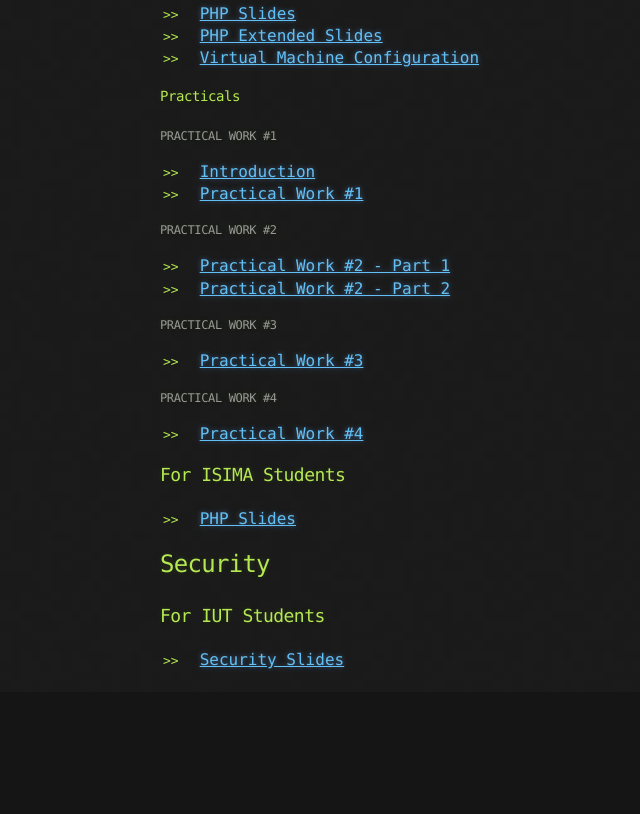
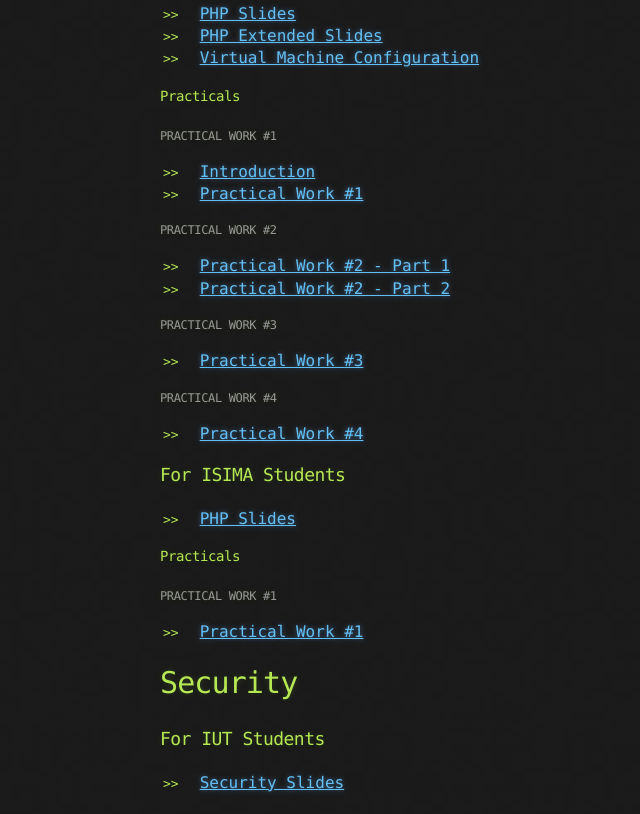
Before and after one commit to willdurand-edu/willdurand-edu.github.io, a plain HTML site: page index.html in a window 1280 px wide. Shown: the part 342-1156 px from the top of the page, without its empty margins (180-820 px from the left). Before the commit the page ends 1034 px from the top, so only its background shows below. Drawn offline with Linux system fonts and the light colour scheme.

Commit message:
Replace master branch with page content via GitHub

```diff
--- a/index.html
+++ b/index.html
@@ -6,8 +6,7 @@
 
     <link rel="stylesheet" type="text/css" href="stylesheets/stylesheet.css" media="screen" />
     <link rel="stylesheet" type="text/css" href="stylesheets/pygment_trac.css" media="screen" />
-
-    <link rel="shortcut icon" href="/favicon.ico">
+    <link rel="stylesheet" type="text/css" href="stylesheets/print.css" media="print" />
 
     <title>William Durand @ (IUT | ISIMA) by willdurand-edu</title>
   </head>
@@ -67,8 +66,16 @@
 
 <ul>
 <li><a href="/php-slides/isima.html">PHP Slides</a></li>
-</ul><h2>
-<a name="security" class="anchor" href="#security"><span class="octicon octicon-link"></span></a>Security</h2>
+</ul><h4>
+<a name="practicals-1" class="anchor" href="#practicals-1"><span class="octicon octicon-link"></span></a>Practicals</h4>
+
+<h6>
+<a name="practical-work-1-1" class="anchor" href="#practical-work-1-1"><span class="octicon octicon-link"></span></a>Practical Work #1</h6>
+
+<ul>
+<li><a href="https://github.com/willdurand-edu/php-practicals/blob/master/src/isima/1.md#practical-work-1">Practical Work #1</a></li>
+</ul><h1>
+<a name="security" class="anchor" href="#security"><span class="octicon octicon-link"></span></a>Security</h1>
 
 <h3>
 <a name="for-iut-students-1" class="anchor" href="#for-iut-students-1"><span class="octicon octicon-link"></span></a>For IUT Students</h3>
```
Also changed, not shown: params.json (+1 -1 lines).
